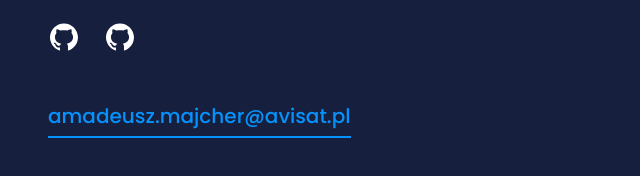
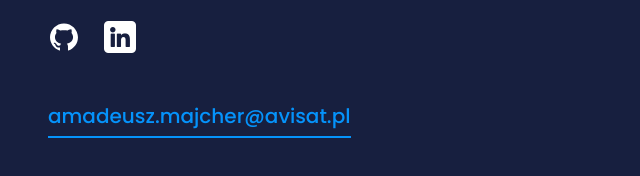
Before and after one commit to amadeuszmajcher/homepage, a website built with webpack: page src/content/index.html in a window 1280 px wide. Shown: the part 3447-3623 px from the top of the page, 0-640 px from the left. Built offline with nearby package versions, Linux system fonts and the light colour scheme; files whose address does not match are found by name.

Commit message:
feat: new icon and links in contact

```diff
--- a/src/content/index.html
+++ b/src/content/index.html
@@ -130,10 +130,10 @@
     <div class="container">
       <p class="contact__description">I’m open for new opportunities. If you have one for me we should talk!</p>
       <ul class="social">
-        <li class="social__item"><a class="social__link" href="#"><img class="social__icon"
+        <li class="social__item"><a class="social__link" href="https://github.com/amadeuszmajcher"><img class="social__icon"
               src="assets/img/github-white.svg" alt="GitHub"></a></li>
-        <li class="social__item"><a class="social__link" href="#"><img class="social__icon"
-              src="assets/img/github-white.svg" alt="LinkedIn"></a></li>
+        <li class="social__item"><a class="social__link" href="https://www.linkedin.com/in/amadeusz-majcher/"><img class="social__icon"
+              src="assets/img/linkedin.png" alt="LinkedIn"></a></li>
       </ul>
       <a class="contact__mail" href="mailto:amadeusz.majcher@avisat.pl">amadeusz.majcher@avisat.pl</a>
     </div>
```
Also changed, not shown: dist/assets/img/linkedin.png (added), dist/index.html, src/assets/img/linkedin.png (added).
